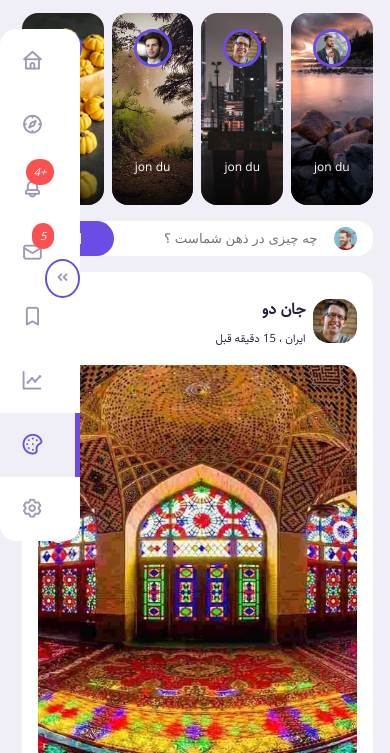
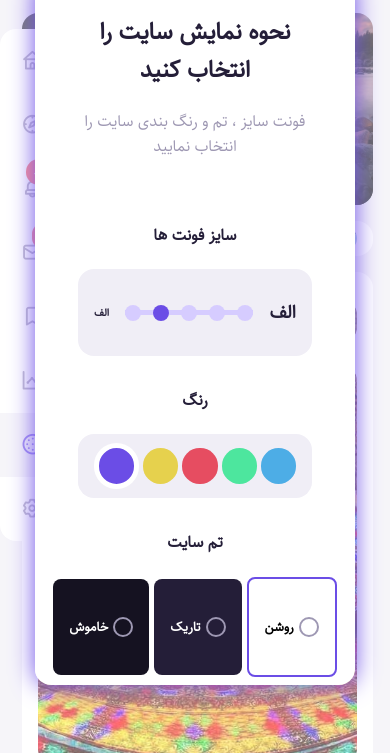
Before and after one commit to amin-da/ParsSocial, a plain HTML site: page index.html in a window 390 px wide. Both pictures are taken after a click on the link 40 px from the left and 536 px from the top of the page. Shown: the part 91-844 px from the top of the page. Drawn offline with nearby package versions, Linux system fonts and the light colour scheme.

Commit message:
compelete functionality in js file for open and close Theme Modal

```diff
--- a/index.html
+++ b/index.html
@@ -132,7 +132,7 @@
               <span><i class="uil uil-chart-line"></i></span>
               <h3>آنالیز</h3>
             </a>
-            <a class="menu-item">
+            <a class="menu-item" id="theme">
               <span><i class="uil uil-palette"></i></span>
               <h3>تم سایت</h3>
             </a>
--- a/index.js
+++ b/index.js
@@ -2,12 +2,6 @@
 var btnSidebarClose = document.getElementById("btn-sidebar-close");
 var btnSidebarOpen = document.getElementById("btn-sidebar-open");
 var sidebar = document.getElementById("sidebar");
-
-// Messages
-var messageNotification = document.querySelector("#mesgges-notification");
-var messages = document.querySelector(".messages");
-const message = messages.querySelectorAll(".message");
-const messageSearch = document.querySelector("#message-search");
 
 btnSidebarClose.addEventListener("click", () => {
   sidebar.classList.add("close-menu");
@@ -47,10 +41,16 @@ menuItems.forEach(item => {
   });
 });
 
+// ********************************************************************************
 // Functionality for Messages
 
+// Messages varibale
+var messageNotification = document.querySelector("#mesgges-notification");
+var messages = document.querySelector(".messages");
+const message = messages.querySelectorAll(".message");
+const messageSearch = document.querySelector("#message-search");
+
 // search chat
-
 const searchMessage = params => {
   const value = messageSearch.value.toLowerCase();
 
@@ -72,3 +72,27 @@ messageNotification.addEventListener("click", () => {
     "none";
   // setTimeout(() => {}, 2000);
 });
+
+// *****************************************************************
+// Theme Coustomazition
+
+// theme variable
+const theme = document.querySelector("#theme");
+const themeModal = document.querySelector(".customize-theme");
+
+// Fuctionality
+
+//open modal
+const openThemeModal = () => {
+  themeModal.style.display = "grid";
+  console.log("modal clicked");
+};
+theme.addEventListener("click", openThemeModal);
+
+// close modal
+const closehemeModal = e => {
+  if (e.target.classList.contains("customize-theme")) {
+    themeModal.style.display = "none";
+  }
+};
+themeModal.addEventListener("click", closehemeModal);
--- a/style.css
+++ b/style.css
@@ -600,7 +600,8 @@ main .container .left {
   padding: 3rem;
   border-radius: var(--card-border-raduis);
   width: 50%;
-  border: 2px solid var(--color-gray);
+  /* border: 2px solid var(--color-gray); */
+  box-shadow: 0 0 1.5rem var(--color-primary);
 }
 
 /* Font size */
@@ -763,6 +764,11 @@ main .container .left {
   .right .btn {
     /* display: none; */
   }
+
+  .customize-theme .card{
+    width: 75vw;
+    margin: 2rem;
+  }
 }
 
 /* for small tablet and mobile phones */
@@ -874,4 +880,26 @@ main .container .left {
     z-index: 50;
     padding: 0.2rem;
   }
+
+  .customize-theme .card{
+    width: 60vw;
+    height: 80vh;
+    margin: 2rem;
+    overflow: scroll;
+    padding: 1rem 2.7rem;
+
+  }
+  .customize-theme .background .choose-bg{
+    flex-direction: row;
+    justify-content: center;
+    gap: 5px;
+  }
+  .customize-theme .background .choose-bg > div{
+    width: 30%;
+  }
+  .customize-theme .background .choose-bg > div span{
+    width: 1rem;
+    height: 1rem;
+    margin-left: 5px;
+  }
 }
```
